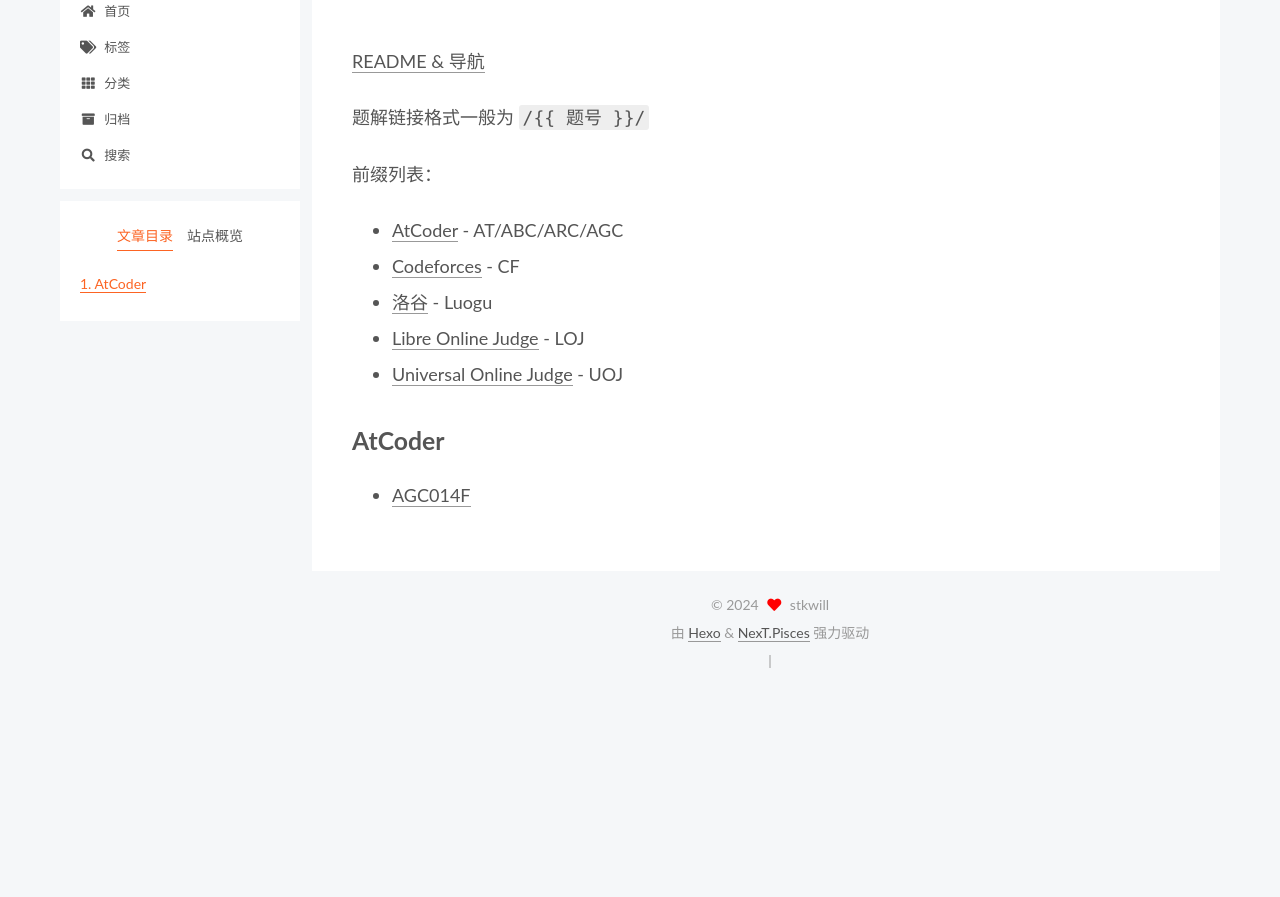
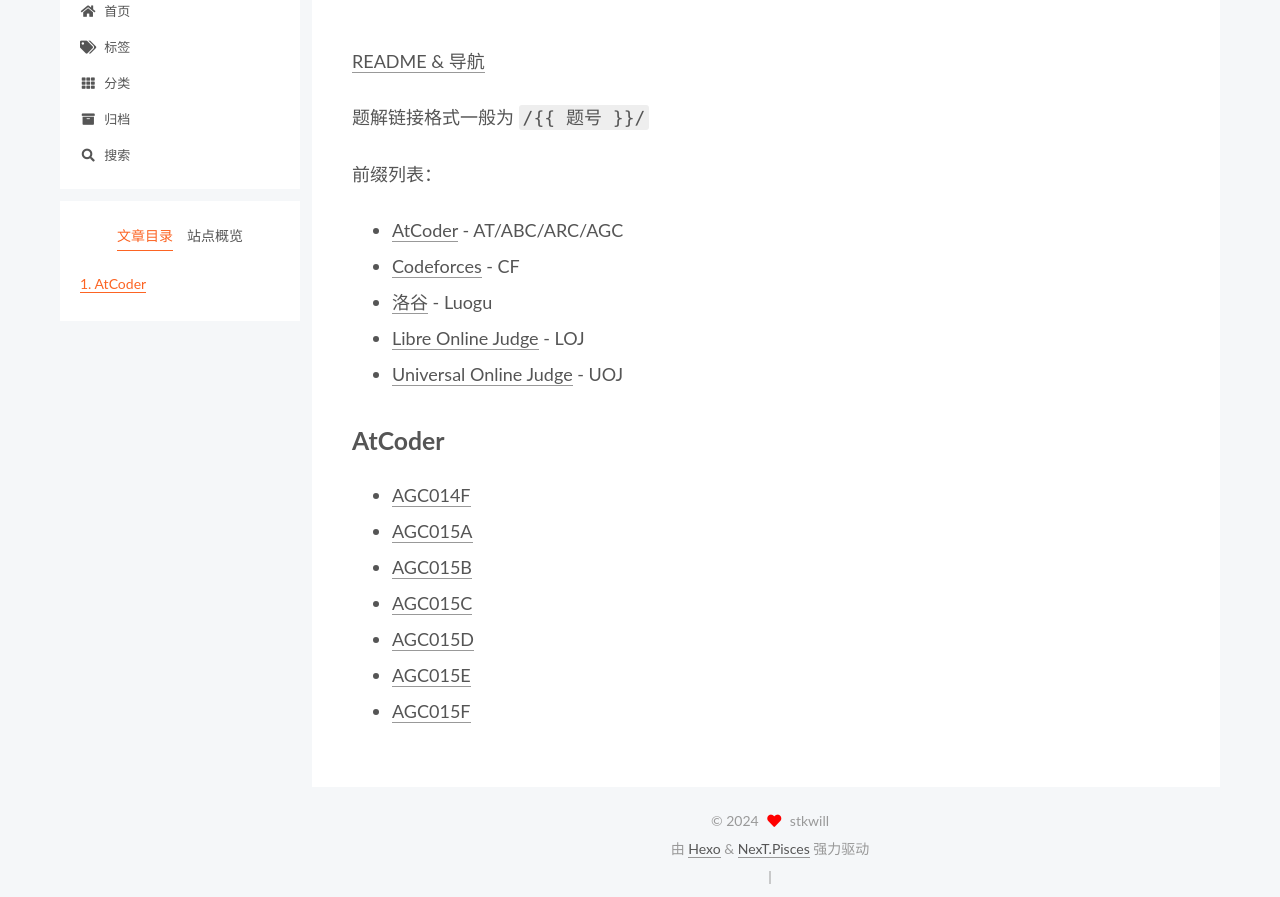
Before and after one commit to stkwill/stkwill.github.io, a plain HTML site: page guide-solution/index.html in a window 1280 px wide. Shown: the part 141-1038 px from the top of the page. Before the commit the page ends 836 px from the top, so only its background shows below. Drawn offline with nearby package versions, Linux system fonts and the light colour scheme; some packages are replaced by stand-ins of ours; a script that the page names is missing.

Commit message:
Site updated: 2024-02-08 00:26:29

```diff
--- a/guide-solution/index.html
+++ b/guide-solution/index.html
@@ -32,7 +32,10 @@
 
  AtCoder
 
- AGC014F">
+ AGC014F
+ AGC015A
+ AGC015B
+ A">
 <meta property="og:type" content="website">
 <meta property="og:title" content="导航 - 题解">
 <meta property="og:url" content="https://stkwill.github.io/guide-solution/index.html">
@@ -49,10 +52,13 @@
 
  AtCoder
 
- AGC014F">
+ AGC014F
+ AGC015A
+ AGC015B
+ A">
 <meta property="og:locale" content="zh_CN">
 <meta property="article:published_time" content="2024-02-07T09:40:54.000Z">
-<meta property="article:modified_time" content="2024-02-07T09:47:51.501Z">
+<meta property="article:modified_time" content="2024-02-07T16:26:21.792Z">
 <meta property="article:author" content="stkwill">
 <meta name="twitter:card" content="summary">
 
@@ -360,6 +366,12 @@
 <h2 id="atcoder">AtCoder</h2>
 <ul>
 <li><a href="/AGC014F/">AGC014F</a></li>
+<li><a href="/AGC015A/">AGC015A</a></li>
+<li><a href="/AGC015B/">AGC015B</a></li>
+<li><a href="/AGC015C/">AGC015C</a></li>
+<li><a href="/AGC015D/">AGC015D</a></li>
+<li><a href="/AGC015E/">AGC015E</a></li>
+<li><a href="/AGC015F/">AGC015F</a></li>
 </ul>
 
       </div>
```
